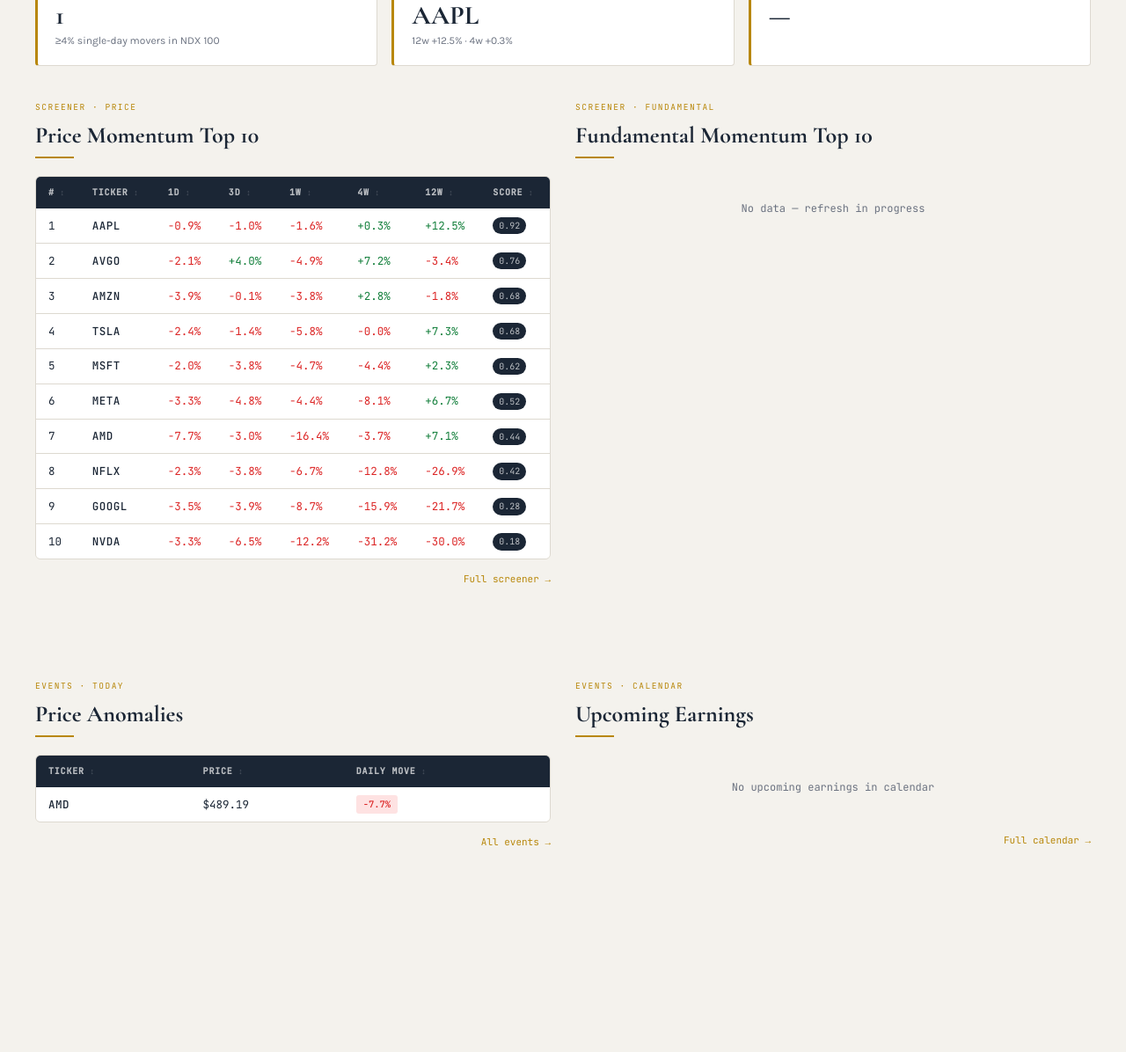
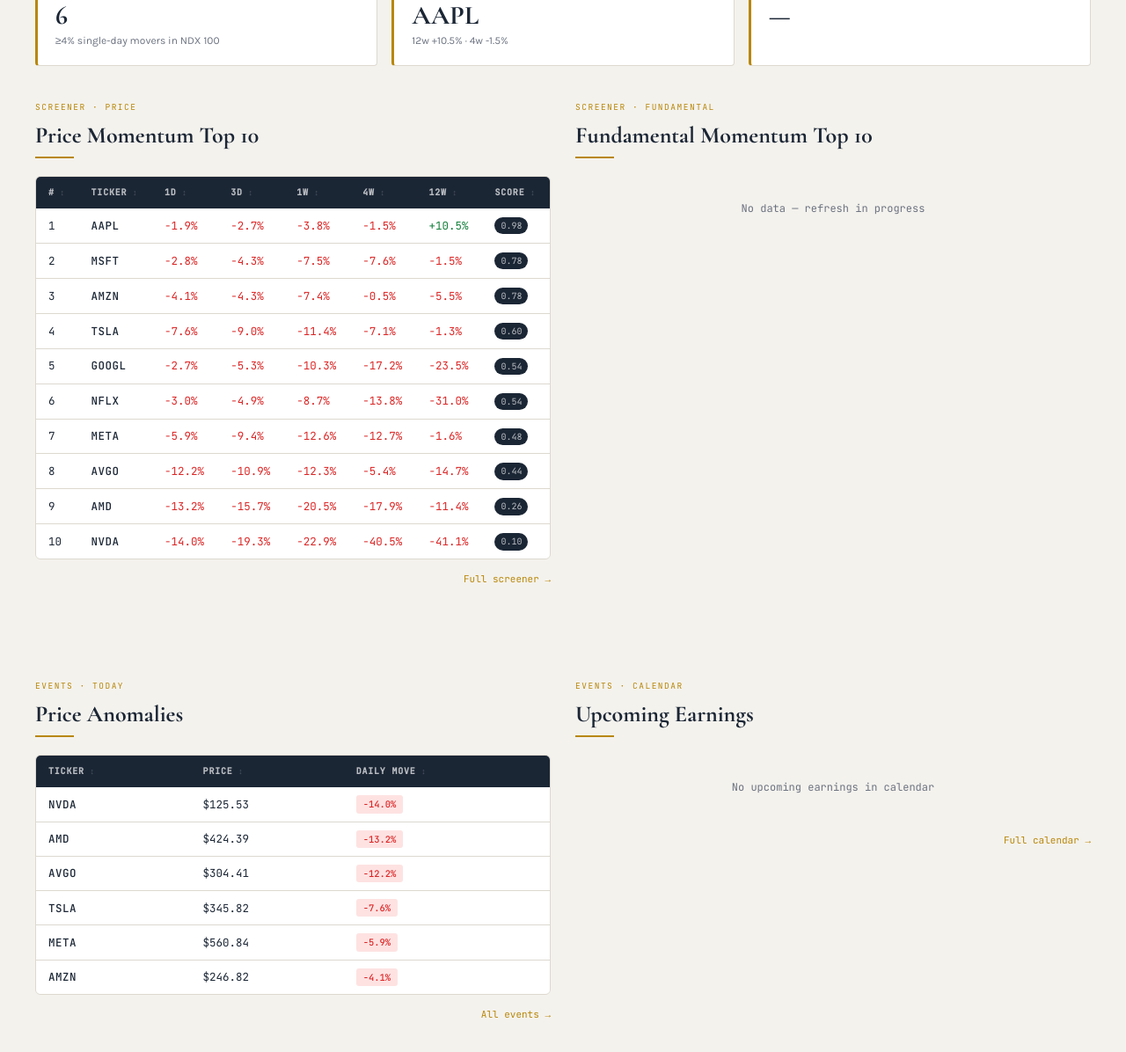
Before and after one commit to coderz66/strategy, a plain HTML site: page index.html in a window 1280 px wide. Shown: the part 256-1452 px from the top of the page at 88% size. Before the commit the page ends 1356 px from the top, so only its background shows below. Drawn offline with nearby package versions, Linux system fonts and the light colour scheme.

Commit message:
Deploying to gh-pages from @ coderz66/strategy@caca3b03d7a36b57165ad15064aa86e97922d87f 🚀

```diff
--- a/index.html
+++ b/index.html
@@ -175,7 +175,7 @@ td { padding: 9px 14px; }
   <div class="wrap">
     <div class="eyebrow">Terence Research · Strategy Engine</div>
     <h1 class="masthead-title"><em>Strategy</em> Dashboard</h1>
-    <div class="masthead-sub">NDX 100 · Updated 2026-11-19 21:28 ET</div>
+    <div class="masthead-sub">NDX 100 · Updated 2026-11-20 21:40 ET</div>
   </div>
 </header>
 
@@ -184,7 +184,7 @@ td { padding: 9px 14px; }
     <a href="./index.html"    class="active">Dashboard</a>
     <a href="./screener.html" class="">Screener</a>
     <a href="./events.html"   class="">Events</a>
-    <span class="nav-stamp">2026-11-19 21:28 ET</span>
+    <span class="nav-stamp">2026-11-20 21:40 ET</span>
   </div>
 </nav>
 
@@ -195,7 +195,7 @@ td { padding: 9px 14px; }
 <div class="stat-row">
   <div class="stat-card">
     <div class="stat-label">Price Anomalies Today</div>
-    <div class="stat-value">1</div>
+    <div class="stat-value">6</div>
     <div class="stat-sub">≥4% single-day movers in NDX 100</div>
   </div>
   <div class="stat-card">
@@ -205,7 +205,7 @@ td { padding: 9px 14px; }
     </div>
     <div class="stat-sub">
 
-        12w +12.5% · 4w +0.3%
+        12w +10.5% · 4w -1.5%
 
     </div>
   </div>
@@ -243,130 +243,130 @@ td { padding: 9px 14px; }
             <tr>
               <td class="num" data-v="1">1</td>
               <td class="tk">AAPL</td>
-              <td class="num neg" data-v="-0.00919279330401479">-0.9%</td>
-              <td class="num neg" data-v="-0.010119621293724124">-1.0%</td>
-              <td class="num neg" data-v="-0.01597723174030663">-1.6%</td>
-              <td class="num pos" data-v="0.0028430302682211916">+0.3%</td>
-              <td class="num pos" data-v="0.1252497261068506">+12.5%</td>
-              <td data-v="0.9199999999999999">
-                <span class="rank-pill">0.92</span>
+              <td class="num neg" data-v="-0.019042982732453195">-1.9%</td>
+              <td class="num neg" data-v="-0.026569293285215068">-2.7%</td>
+              <td class="num neg" data-v="-0.038482050130518974">-3.8%</td>
+              <td class="num neg" data-v="-0.014853691854195161">-1.5%</td>
+              <td class="num pos" data-v="0.10538883510809938">+10.5%</td>
+              <td data-v="0.9800000000000001">
+                <span class="rank-pill">0.98</span>
               </td>
             </tr>
 
             <tr>
               <td class="num" data-v="2">2</td>
-              <td class="tk">AVGO</td>
-              <td class="num neg" data-v="-0.020901002683236913">-2.1%</td>
-              <td class="num pos" data-v="0.039742051589682026">+4.0%</td>
-              <td class="num neg" data-v="-0.04860577450872772">-4.9%</td>
-              <td class="num pos" data-v="0.07242296745452292">+7.2%</td>
-              <td class="num neg" data-v="-0.033755156650685736">-3.4%</td>
-              <td data-v="0.76">
-                <span class="rank-pill">0.76</span>
+              <td class="tk">MSFT</td>
+              <td class="num neg" data-v="-0.02765402368051384">-2.8%</td>
+              <td class="num neg" data-v="-0.04290455120101144">-4.3%</td>
+              <td class="num neg" data-v="-0.07513170955180581">-7.5%</td>
+              <td class="num neg" data-v="-0.07624258832052777">-7.6%</td>
+              <td class="num neg" data-v="-0.01462244005613067">-1.5%</td>
+              <td data-v="0.78">
+                <span class="rank-pill">0.78</span>
               </td>
             </tr>
 
             <tr>
               <td class="num" data-v="3">3</td>
               <td class="tk">AMZN</td>
-              <td class="num neg" data-v="-0.038731605288713">-3.9%</td>
-              <td class="num neg" data-v="-0.0014742967992240619">-0.1%</td>
-              <td class="num neg" data-v="-0.037653305414298455">-3.8%</td>
-              <td class="num pos" data-v="0.027917565300742853">+2.8%</td>
-              <td class="num neg" data-v="-0.01793413973365887">-1.8%</td>
-              <td data-v="0.6799999999999999">
-                <span class="rank-pill">0.68</span>
+              <td class="num neg" data-v="-0.040991568558884195">-4.1%</td>
+              <td class="num neg" data-v="-0.042925278219395846">-4.3%</td>
+              <td class="num neg" data-v="-0.07440186004650129">-7.4%</td>
+              <td class="num neg" data-v="-0.004758064516129035">-0.5%</td>
+              <td class="num neg" data-v="-0.05454684746801508">-5.5%</td>
+              <td data-v="0.78">
+                <span class="rank-pill">0.78</span>
               </td>
             </tr>
 
             <tr>
               <td class="num" data-v="4">4</td>
               <td class="tk">TSLA</td>
-              <td class="num neg" data-v="-0.024262483060565">-2.4%</td>
-              <td class="num neg" data-v="-0.01403591931321424">-1.4%</td>
-              <td class="num neg" data-v="-0.05796955591898345">-5.8%</td>
-              <td class="num neg" data-v="-0.00045384163596551286">-0.0%</td>
-              <td class="num pos" data-v="0.07296174236996711">+7.3%</td>
-              <td data-v="0.6799999999999999">
-                <span class="rank-pill">0.68</span>
+              <td class="num neg" data-v="-0.07636013995352697">-7.6%</td>
+              <td class="num neg" data-v="-0.09021072847333667">-9.0%</td>
+              <td class="num neg" data-v="-0.11378196914561023">-11.4%</td>
+              <td class="num neg" data-v="-0.07092579657191989">-7.1%</td>
+              <td class="num neg" data-v="-0.012648108493932941">-1.3%</td>
+              <td data-v="0.5999999999999999">
+                <span class="rank-pill">0.60</span>
               </td>
             </tr>
 
             <tr>
               <td class="num" data-v="5">5</td>
-              <td class="tk">MSFT</td>
-              <td class="num neg" data-v="-0.01965413445080566">-2.0%</td>
-              <td class="num neg" data-v="-0.03801231684009343">-3.8%</td>
-              <td class="num neg" data-v="-0.047227533460802995">-4.7%</td>
-              <td class="num neg" data-v="-0.0437168956782068">-4.4%</td>
-              <td class="num pos" data-v="0.022552379388889987">+2.3%</td>
-              <td data-v="0.62">
-                <span class="rank-pill">0.62</span>
+              <td class="tk">GOOGL</td>
+              <td class="num neg" data-v="-0.027030000733514248">-2.7%</td>
+              <td class="num neg" data-v="-0.053211991434689354">-5.3%</td>
+              <td class="num neg" data-v="-0.10305304797646808">-10.3%</td>
+              <td class="num neg" data-v="-0.17151244495799622">-17.2%</td>
+              <td class="num neg" data-v="-0.23538736453769882">-23.5%</td>
+              <td data-v="0.5399999999999999">
+                <span class="rank-pill">0.54</span>
               </td>
             </tr>
 
             <tr>
               <td class="num" data-v="6">6</td>
-              <td class="tk">META</td>
-              <td class="num neg" data-v="-0.03270709627178037">-3.3%</td>
-              <td class="num neg" data-v="-0.04819527146756908">-4.8%</td>
-              <td class="num neg" data-v="-0.043921681820368486">-4.4%</td>
-              <td class="num neg" data-v="-0.08111273792093698">-8.1%</td>
-              <td class="num pos" data-v="0.06654502522271133">+6.7%</td>
-              <td data-v="0.5199999999999999">
-                <span class="rank-pill">0.52</span>
+              <td class="tk">NFLX</td>
+              <td class="num neg" data-v="-0.029592884023263877">-3.0%</td>
+              <td class="num neg" data-v="-0.04943029490616624">-4.9%</td>
+              <td class="num neg" data-v="-0.0872083668543846">-8.7%</td>
+              <td class="num neg" data-v="-0.138496583143508">-13.8%</td>
+              <td class="num neg" data-v="-0.31010580080262684">-31.0%</td>
+              <td data-v="0.5399999999999999">
+                <span class="rank-pill">0.54</span>
               </td>
             </tr>
 
             <tr>
               <td class="num" data-v="7">7</td>
-              <td class="tk">AMD</td>
-              <td class="num neg" data-v="-0.07724374693477187">-7.7%</td>
-              <td class="num neg" data-v="-0.029923851828349335">-3.0%</td>
-              <td class="num neg" data-v="-0.16420638988552871">-16.4%</td>
-              <td class="num neg" data-v="-0.03689484771523632">-3.7%</td>
-              <td class="num pos" data-v="0.07103526037504504">+7.1%</td>
+              <td class="tk">META</td>
+              <td class="num neg" data-v="-0.059340511891583625">-5.9%</td>
+              <td class="num neg" data-v="-0.09376767334011982">-9.4%</td>
+              <td class="num neg" data-v="-0.12599541834842376">-12.6%</td>
+              <td class="num neg" data-v="-0.1272602782359714">-12.7%</td>
+              <td class="num neg" data-v="-0.016156477501973354">-1.6%</td>
+              <td data-v="0.48">
+                <span class="rank-pill">0.48</span>
+              </td>
+            </tr>
+
+            <tr>
+              <td class="num" data-v="8">8</td>
+              <td class="tk">AVGO</td>
+              <td class="num neg" data-v="-0.12185201211596697">-12.2%</td>
+              <td class="num neg" data-v="-0.10887002341920371">-10.9%</td>
+              <td class="num neg" data-v="-0.12276303276562628">-12.3%</td>
+              <td class="num neg" data-v="-0.05368689380751046">-5.4%</td>
+              <td class="num neg" data-v="-0.1466894657173291">-14.7%</td>
               <td data-v="0.44000000000000006">
                 <span class="rank-pill">0.44</span>
               </td>
             </tr>
 
             <tr>
-              <td class="num" data-v="8">8</td>
-              <td class="tk">NFLX</td>
-              <td class="num neg" data-v="-0.022734871280508218">-2.3%</td>
-              <td class="num neg" data-v="-0.037695473251028844">-3.8%</td>
-              <td class="num neg" data-v="-0.0674748763758175">-6.7%</td>
-              <td class="num neg" data-v="-0.12811334824757636">-12.8%</td>
-              <td class="num neg" data-v="-0.26934133233345836">-26.9%</td>
-              <td data-v="0.42000000000000004">
-                <span class="rank-pill">0.42</span>
-              </td>
-            </tr>
-
-            <tr>
               <td class="num" data-v="9">9</td>
-              <td class="tk">GOOGL</td>
-              <td class="num neg" data-v="-0.034626823396119444">-3.5%</td>
-              <td class="num neg" data-v="-0.03898209502326233">-3.9%</td>
-              <td class="num neg" data-v="-0.08717777033813179">-8.7%</td>
-              <td class="num neg" data-v="-0.15902782061563137">-15.9%</td>
-              <td class="num neg" data-v="-0.2166293167844624">-21.7%</td>
-              <td data-v="0.27999999999999997">
-                <span class="rank-pill">0.28</span>
+              <td class="tk">AMD</td>
+              <td class="num neg" data-v="-0.1324638688444163">-13.2%</td>
+              <td class="num neg" data-v="-0.156969468226694">-15.7%</td>
+              <td class="num neg" data-v="-0.20535145863760618">-20.5%</td>
+              <td class="num neg" data-v="-0.17879602933493288">-17.9%</td>
+              <td class="num neg" data-v="-0.1143411661588547">-11.4%</td>
+              <td data-v="0.26">
+                <span class="rank-pill">0.26</span>
               </td>
             </tr>
 
             <tr>
               <td class="num" data-v="10">10</td>
               <td class="tk">NVDA</td>
-              <td class="num neg" data-v="-0.032988871224165495">-3.3%</td>
-              <td class="num neg" data-v="-0.06506980914563854">-6.5%</td>
-              <td class="num neg" data-v="-0.12160779830314705">-12.2%</td>
-              <td class="num neg" data-v="-0.31209650817586365">-31.2%</td>
-              <td class="num neg" data-v="-0.29978894858019955">-30.0%</td>
-              <td data-v="0.18">
-                <span class="rank-pill">0.18</span>
+              <td class="num neg" data-v="-0.14008768324428">-14.0%</td>
+              <td class="num neg" data-v="-0.19252540846520005">-19.3%</td>
+              <td class="num neg" data-v="-0.2291679459625422">-22.9%</td>
+              <td class="num neg" data-v="-0.40495828593098215">-40.5%</td>
+              <td class="num neg" data-v="-0.4107955878901667">-41.1%</td>
+              <td data-v="0.1">
+                <span class="rank-pill">0.10</span>
               </td>
             </tr>
 
@@ -410,10 +410,50 @@ td { padding: 9px 14px; }
         <tbody>
 
           <tr>
+            <td class="tk">NVDA</td>
+            <td class="num" data-v="125.53">$125.53</td>
+            <td class="num neg" data-v="-0.14008768324427998">
+              <span class="badge badge-down">-14.0%</span>
+            </td>
+          </tr>
+
+          <tr>
             <td class="tk">AMD</td>
-            <td class="num" data-v="489.19">$489.19</td>
-            <td class="num neg" data-v="-0.07724374693477193">
-              <span class="badge badge-down">-7.7%</span>
+            <td class="num" data-v="424.39">$424.39</td>
+            <td class="num neg" data-v="-0.1324638688444163">
+              <span class="badge badge-down">-13.2%</span>
+            </td>
+          </tr>
+
+          <tr>
+            <td class="tk">AVGO</td>
+            <td class="num" data-v="304.41">$304.41</td>
+            <td class="num neg" data-v="-0.12185201211596698">
+              <span class="badge badge-down">-12.2%</span>
+            </td>
+          </tr>
+
+          <tr>
+            <td class="tk">TSLA</td>
+            <td class="num" data-v="345.82">$345.82</td>
+            <td class="num neg" data-v="-0.07636013995352696">
+              <span class="badge badge-down">-7.6%</span>
+            </td>
+          </tr>
+
+          <tr>
+            <td class="tk">META</td>
+            <td class="num" data-v="560.84">$560.84</td>
+            <td class="num neg" data-v="-0.05934051189158363">
+              <span class="badge badge-down">-5.9%</span>
+            </td>
+          </tr>
+
+          <tr>
+            <td class="tk">AMZN</td>
+            <td class="num" data-v="246.82">$246.82</td>
+            <td class="num neg" data-v="-0.04099156855888414">
+              <span class="badge badge-down">-4.1%</span>
             </td>
           </tr>
 
```
Also changed, not shown: events.html (+39 -4 lines), screener.html (+81 -81 lines).
